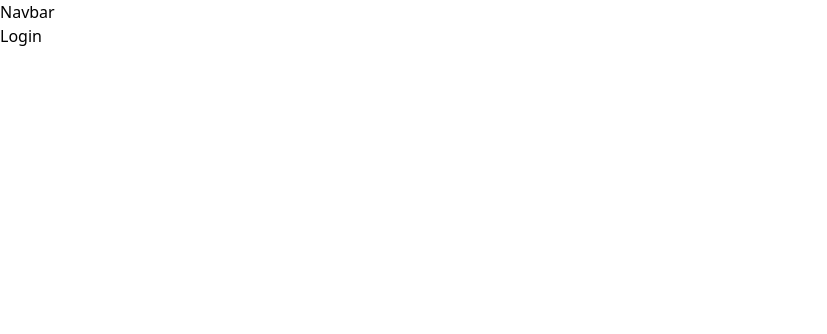
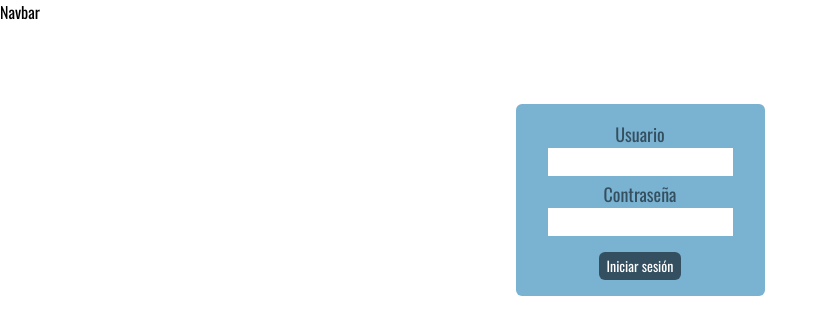
Before and after one commit to sebastianiv21/taller-autos, a React (Create React App) app in the folder client/: page / in a window 1280 px wide. Shown: the top 334 px of the page, without its empty margins (0-827 px from the left). Built offline with nearby package versions, Linux system fonts and the light colour scheme.

Commit message:
Estilizada vista de login

```diff
--- a/client/public/index.html
+++ b/client/public/index.html
@@ -24,6 +24,13 @@
       work correctly both with client-side routing and a non-root public URL.
       Learn how to configure a non-root public URL by running `npm run build`.
     -->
+    <!--Google Fonts-->
+    <link rel="preconnect" href="https://fonts.googleapis.com" />
+    <link rel="preconnect" href="https://fonts.gstatic.com" crossorigin />
+    <link
+      href="https://fonts.googleapis.com/css2?family=Oswald:wght@400;700&display=swap"
+      rel="stylesheet"
+    />
     <title>React App</title>
   </head>
   <body>
--- a/client/src/index.css
+++ b/client/src/index.css
@@ -1,3 +1,7 @@
 @tailwind base;
 @tailwind components;
 @tailwind utilities;
+
+* {
+    font-family: 'Oswald', sans-serif;
+}
--- a/client/src/pages/Login.jsx
+++ b/client/src/pages/Login.jsx
@@ -1,8 +1,25 @@
-
 const Login = () => {
   return (
-    <div>Login</div>
-  )
-}
+    <main>
+      <article className="container">
+        <div className="flex">
+          <form className="bg-base rounded-md mx-auto my-20 p-3 text-oscuro text-lg">
+            <div className="flex flex-col text-center my-1 mx-5">
+              <label htmlFor="username">Usuario</label>
+              <input type="text" id="username" className="text-oscuro" />
+            </div>
+            <div className="flex flex-col text-center my-1 mx-5">
+              <label htmlFor="password">Contraseña</label>
+              <input type="password" id="password" className="text-oscuro" />
+            </div>
+            <div className="text-center text-white my-1 mx-5">
+              <button className="bg-oscuro rounded-md py-1 px-2 text-sm mt-3">Iniciar sesión</button>
+            </div>
+          </form>
+        </div>
+      </article>
+    </main>
+  );
+};
 
-export default Login
+export default Login;
```
